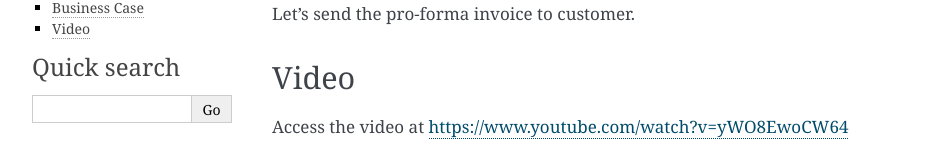
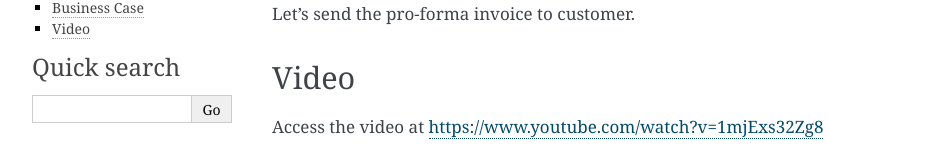
Before and after one commit to cpabooks/cpabooks-docs, a Sphinx documentation site: the page built from docs/sales/invoicing/send-pro-forma-invoice-to-your-customers.rst, in a window 1280 px wide. Shown: the part 334-490 px from the top of the page, without its empty margins (148-1081 px from the left). Built offline with Sphinx 7.4.7, drawn with Linux system fonts in a browser that asks for light colours; pages that are not in the unit, such as notebooks, are missing from menus; grey boxes are pictures that could not be loaded.

Commit message:
Update send-pro-forma-invoice-to-your-customers.rst

```diff
--- a/docs/sales/invoicing/send-pro-forma-invoice-to-your-customers.rst
+++ b/docs/sales/invoicing/send-pro-forma-invoice-to-your-customers.rst
@@ -18,10 +18,10 @@
 
 Video
 -----
-Access the video at https://www.youtube.com/watch?v=yWO8EwoCW64
+Access the video at https://www.youtube.com/watch?v=1mjExs32Zg8
 
 .. raw:: html
 
     <div style="text-align: center; margin-bottom: 2em;">
-    <iframe width="100%" class="youtube-video" src="https://www.youtube.com/embed/yWO8EwoCW64" frameborder="0" allow="autoplay; encrypted-media" allowfullscreen></iframe>
+    <iframe width="100%" class="youtube-video" src="https://www.youtube.com/embed/1mjExs32Zg8" frameborder="0" allow="autoplay; encrypted-media" allowfullscreen></iframe>
     </div>
```
